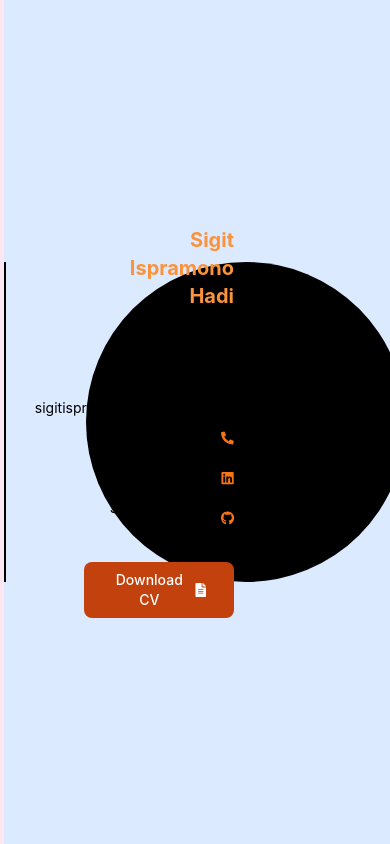
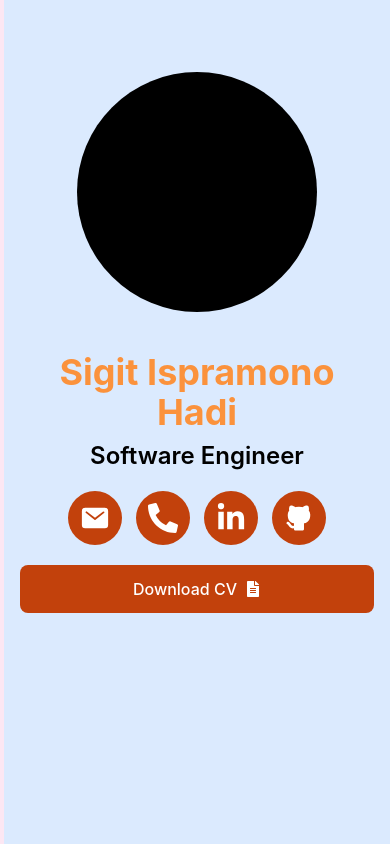
Before and after one commit to sigit-ih/profile_website, a React (Create React App) app: page / in a window 390 px wide. Built offline with nearby package versions, Linux system fonts and the light colour scheme.

Commit message:
Commit 24 April 2025
- Memperbaiki tampilan Timeline yang overflow pada AboutPage
- Membuat tampilan mobile untuk HomePage
- Menambahkan fungsi CopyToClipboard untuk tombol email dan no telp pada tampilan mobile
- Merapihkan tampilan SkillPage

```diff
--- a/src/App.jsx
+++ b/src/App.jsx
@@ -71,12 +71,13 @@ export default function App() {
   return (
     <Router>
       <div className="App">
-        <div className="min-h-screen">
-          <div className="flex bg-pink-100 mb-0">
-            <Sidebar />
-            <div className="ContentSection w-full lg:w-[82%] bg-blue-50 flex flex-col min-h-screen">
-              <AppRoutes />
-            </div>
+        <div className="flex w-full min-h-screen bg-pink-100 mb-0">
+          <Sidebar />
+          <div
+            id="ContentSection"
+            className="flex-grow min-w-0 bg-blue-50 flex flex-col min-h-screen"
+          >
+            <AppRoutes />
           </div>
         </div>
       </div>
--- /dev/null
+++ b/src/components/CopyToClipboard.jsx
@@ -0,0 +1,55 @@
+import { useState, useEffect } from "react";
+import { useLang } from "../context/LanguageContext";
+import { FaPhoneAlt } from "react-icons/fa";
+import { IoMail } from "react-icons/io5";
+
+export default function CopyToClipboard({ type }) {
+  const { t } = useLang();
+
+  const buttonProperties =
+    type === "email"
+      ? { text: "sigitispramono.h@gmail.com", icon: IoMail }
+      : { text: "+62895365302554", icon: FaPhoneAlt };
+
+  const [feedback, setFeedback] = useState("");
+  const [showFeedback, setShowFeedback] = useState(false);
+
+  const handleCopy = async () => {
+    try {
+      await navigator.clipboard.writeText(buttonProperties.text);
+      setFeedback(t.feedback_success);
+    } catch (err) {
+      setFeedback(t.feedback_failed);
+    }
+    setShowFeedback(true);
+  };
+
+  useEffect(() => {
+    if (showFeedback) {
+      const timer = setTimeout(() => setShowFeedback(false), 3000);
+      return () => clearTimeout(timer);
+    }
+  }, [showFeedback]);
+
+  return (
+    <div>
+      {/* Pesan feedback di tengah atas halaman dengan animasi fade */}
+      <div
+        className={`absolute top-5 left-1/2 transform -translate-x-1/2 px-4 py-2 rounded bg-gray-200 text-sm text-gray-800 z-50 transition-opacity duration-500 ${
+          showFeedback ? "opacity-80" : "opacity-0 pointer-events-none"
+        }`}
+      >
+        {feedback}
+      </div>
+
+      {/* Tombol Copy */}
+      <button
+        type="button"
+        onClick={handleCopy}
+        className="w-auto font-medium rounded-full text-center justify-items-center p-3 bg-orange-700 hover:bg-orange-800"
+      >
+        <buttonProperties.icon className="text-3xl sm:text-4xl text-white" />
+      </button>
+    </div>
+  );
+}
--- a/src/components/PageWrapper.jsx
+++ b/src/components/PageWrapper.jsx
@@ -25,7 +25,7 @@ export default function PageWrapper({ children }) {
       initial="initial"
       animate="animate"
       exit="exit"
-      className="w-full h-full lg:overflow-hidden"
+      className="h-full lg:overflow-hidden"
     >
       {children}
     </motion.div>
--- a/src/components/Skills.jsx
+++ b/src/components/Skills.jsx
@@ -69,7 +69,7 @@ export default function Skills() {
   ];
 
   return (
-    <section id="skills" className="mb-6 h-[30vh] lg:h-[50vh] flex items-center justify-center">
+    <section id="skills" className="mb-6 min-h-[30%] lg:min-h-[40%] flex items-center justify-center">
       {/* ada semua item di react-icons */}
       <ul className="flex flex-wrap gap-2 lg:gap-3 items-center justify-center">
         {skillsData.map((item, i) => (
@@ -77,7 +77,7 @@ export default function Skills() {
             key={i}
             className="flex flex-col md:px-1 lg:px-3 md:py-1 items-center justify-center rounded-lg"
           >
-            <item.icons className="text-[10vw] lg:text-[5vw] text-orange-500" />
+            <item.icons className="text-6xl sm:text-7xl text-orange-500" />
           </li>
         ))}
       </ul>
--- a/src/context/LanguageContext.jsx
+++ b/src/context/LanguageContext.jsx
@@ -9,7 +9,7 @@ const LanguageContext = createContext();
 export const LanguageProvider = ({ children }) => {
   const [lang, setLang] = useState("id");
 
-  const t = langs[lang]; // object semua teks (termasuk timeline array)
+  const t = langs[lang];
 
   const switchLanguage = (code) => setLang(code);
 
--- a/src/lang/id.js
+++ b/src/lang/id.js
@@ -4,6 +4,8 @@ const id = {
   skill: "Keterampilan",
   certificate: "Sertifikat",
   about_desc: "Halo, Saya Sigit Ispramono Hadi, lulusan S1 Informatika di Universitas Pembangunan Nasional Veteran Jakarta tahun 2022. Saya memiliki ketertarikan dalam bidang Data Analytic dan Web Development. Saya memiliki pengalaman sebagai Database Engineer dan memiliki kemampuan bahasa Inggris, bahasa pemrograman seperti HTML, CSS, PHP, Flutter serta SQL menggunakan DBMS MySQL, Oracle Database dan PostgreSQL.",
+  feedback_success: "Disalin ke clipboard!",
+  feedback_failed: "Gagal disalin!",
   timeline: [
     {
       year: "2023 - 2024",
--- a/src/pages/HomePage.jsx
+++ b/src/pages/HomePage.jsx
@@ -1,22 +1,29 @@
 import { FaPhoneAlt } from "react-icons/fa";
 import { IoMail } from "react-icons/io5";
 import { FaLinkedin } from "react-icons/fa";
+import { FaLinkedinIn } from "react-icons/fa";
 import { FaGithub } from "react-icons/fa";
+import { TbBrandGithubFilled } from "react-icons/tb";
 import { FaFileAlt } from "react-icons/fa";
+import CopyToClipboard from "../components/CopyToClipboard";
 
 export default function HomePage() {
   return (
     //bg-[url(../images/hexagon-corner.png)]
-    <div className="HomePage relative flex h-full bg-blue-100 p-20 items-center overflow-hidden">
-      <div className="relative z-10 w-full md:w-1/2 pr-20 text-right">
-        <h1 className="text-xl md:text-3xl lg:text-5xl font-bold text-orange-400">
+    <div id="home-page" className="relative flex flex-col md:flex-row h-screen lg:h-full bg-blue-100 p-[4vw] md:p-[2vw] items-center overflow-hidden">
+      <div id="home-top" className="w-full md:w-0 h-full flex items-center text-center justify-center visible md:invisible mt-14 md:mt-0">
+        <div className="size-auto">
+          <div className="w-60 h-60 bg-black rounded-full"></div>
+        </div>
+      </div>
+      <div id="home-left" className="w-full md:w-1/2 md:min-w-min py-10 md:pr-[4.5vw] md:border-r-2 md:border-black text-center md:text-right">
+        <h1 className="text-4xl sm:text-5xl md:text-4xl mb-2 md:mb-0 font-bold text-orange-400">
           Sigit Ispramono Hadi
         </h1>
-        <h2 className="text-lg md:text-xl lg:text-2xl font-semibold mb-2">
+        <h2 className="text-2xl sm:text-3xl md:text-2xl font-semibold mb-[5vw] sm:mb-10">
           Software Engineer
         </h2>
-        <br></br>
-        <ul className="text-sm md:text-md lg:text-lg text-right">
+        <ul className="text-md sm:text-lg md:text-md mb-4 hidden md:block">
           <li>
             <h4 className="flex justify-end items-center gap-2">
               <span>sigitispramono.h@gmail.com </span>
@@ -56,7 +63,38 @@ export default function HomePage() {
             </h4>
           </li>
         </ul>
-        <br></br>
+        <div className="grid md:hidden grid-flow-cols grid-cols-4 text-md sm:text-lg mb-[5vw] sm:mb-10 px-[12vw] sm:px-[20vw] gap-3 sm:gap-5">
+          <CopyToClipboard type={"email"} />
+          <CopyToClipboard type={"phone"} />
+          <a
+            href="https://www.linkedin.com/in/sigitispramonohadi/"
+            target="_blank"
+            rel="noreferrer"
+          >
+            <button
+              type="button"
+              className="w-auto font-medium rounded-full text-center justify-items-center p-3 bg-orange-700 hover:bg-orange-800 "
+            >
+              <h4 className="flex justify-end items-center">
+                <FaLinkedinIn className="text-3xl sm:text-4xl text-white" />
+              </h4>
+            </button>
+          </a>
+          <a
+            href="https://github.com/sigit-ih"
+            target="_blank"
+            rel="noreferrer"
+          >
+            <button
+              type="button"
+              className="w-auto font-medium rounded-full text-center justify-items-center p-3 bg-orange-700 hover:bg-orange-800 "
+            >
+              <h4 className="flex justify-end items-center">
+                <TbBrandGithubFilled className="text-3xl sm:text-4xl text-white" />
+              </h4>
+            </button>
+          </a>
+        </div>
         <a
           href="https://drive.google.com/file/d/1ZRUs_Z55RFQQEzrEiHdwjTMMh-8A4HlD/view?usp=sharing"
           target="_blank"
@@ -64,7 +102,7 @@ export default function HomePage() {
         >
           <button
             type="button"
-            className="text-white bg-orange-700 hover:bg-orange-800 font-medium rounded-lg text-sm md:text-md lg:text-lg px-7 py-2"
+            className="w-full sm:w-auto font-medium rounded-lg text-md sm:text-lg md:text-md text-center justify-items-center py-3 sm:px-16 md:px-6 lg:py-2 text-white bg-orange-700 hover:bg-orange-800 "
           >
             <h4 className="flex justify-end items-center gap-2">
               Download CV
@@ -73,91 +111,11 @@ export default function HomePage() {
           </button>
         </a>
       </div>
-      <div className="absolute top-0 right-0 w-full md:w-1/2 h-full z-0 flex items-center text-center">
-        <div className="size-auto border-l-2 border-black pl-20">
+      <div id="home-right" className="w-0 md:w-1/2 md:min-w-min h-full flex items-center text-center invisible md:visible">
+        <div className="size-auto pl-[4.5vw]">
           <div className="w-80 h-80 bg-black rounded-full"></div>
         </div>
       </div>
     </div>
   );
 }
-
-// export default function HomePage() {
-//   return (
-//     <div className="w-full min-h-screen flex items-center justify-center bg-white p-6">
-//       <div className="flex flex-row items-center w-full max-w-5xl border shadow-lg rounded-xl overflow-hidden">
-//         {/* Left Section */}
-//         <div className="w-2/3 p-8">
-//           <h1 className="text-3xl font-bold text-blue-600">
-//             Sigit Ispramono Hadi
-//           </h1>
-//           <h2 className="text-xl text-gray-800 mt-1">Software Engineer</h2>
-//           <hr className="border-t-2 border-blue-600 w-4/5 my-4" />
-//           <ul className="text-gray-700 space-y-2 text-lg">
-//             <li>📞 +62 895 3653 02554</li>
-//             <li>📧 sigitispramono.h@gmail.com</li>
-//             <li>🔍 Sigit Ispramono Hadi</li>
-//             <li>🌐 Sigit Ispramono Hadi</li>
-//           </ul>
-//           <button className="mt-6 px-6 py-3 bg-blue-600 text-white font-semibold rounded-lg shadow hover:bg-blue-700">
-//             Download CV
-//           </button>
-//         </div>
-
-//         {/* Right Section */}
-//         <div className="w-1/3 h-full relative bg-white flex items-center justify-center">
-//           <div className="absolute top-0 bottom-0 left-0 w-3 bg-blue-600 rotate-12 origin-left"></div>
-//           <div className="absolute top-0 bottom-0 left-1 w-3 bg-orange-500 rotate-12 origin-left"></div>
-//           <div className="relative z-10">
-//             <div className="w-32 h-32 bg-black rounded-full"></div>
-//             <div className="w-32 h-40 bg-black rounded-b-full mt-4"></div>
-//           </div>
-//         </div>
-//       </div>
-//     </div>
-//   );
-// }
-
-// export default function HomePage() {
-//   return (
-//     <div className="HomePage relative h-screen bg-white overflow-hidden">
-//       {/* Konten Kiri */}
-//       <div className="relative z-10 p-10 w-full md:w-1/2 text-left items-center justify-center">
-//         <h1 className="text-3xl font-bold text-orange-400">
-//           Sigit Ispramono Hadi
-//         </h1>
-//         {/* <p className="text-gray-600 mt-2">
-//           A passionate frontend developer who loves clean UI and efficient code.
-//         </p> */}
-//         <h2 className="text-xl font-semibold mb-2">Software Engineer</h2>
-//         <p>Email: sigitispramono.h@gmail.com</p>
-//         <p>Phone: +62 895 3653 02554</p>
-//         <p>
-//           LinkedIn:{" "}
-//           <a
-//             href="https://www.linkedin.com/in/sigitispramonohadi/"
-//             className="hover:underline"
-//           >
-//             Sigit Ispramono Hadi
-//           </a>
-//         </p>
-//         <p>
-//           GitHub:{" "}
-//           <a href="https://github.com/sigit-ih" className="hover:underline">
-//             Sigit Ispramono Hadi
-//           </a>
-//         </p>
-//         <p>Download CV</p>
-//       </div>
-
-//       {/* <div className="absolute top-0 right-0 w-full md:w-1/2 h-full border-2 border-solid border-blue-950 bg-blue-300 clip-diagonal-left z-0 flex items-center justify-center">
-//         <span className="text-xl font-bold">Image here</span>
-//       </div> */}
-
-//       {/* Gambar / Background diagonal */}
-//       <div className="absolute top-0 right-0 w-full md:w-1/2 h-full bg-blue-300 clip-diagonal-right z-0 flex items-center justify-center">
-//         <span className="text-xl font-bold">Image here</span>
-//       </div>
-//     </div>
-//   );
-// }
```
Also changed, not shown: src/components/Sidebar.jsx (+8 -9 lines), src/components/Timeline.jsx (+19 -7 lines), src/lang/en.js (+5 -3 lines), src/pages/AboutPage.jsx (+8 -11 lines), src/pages/SkillPage.jsx (+9 -9 lines).
